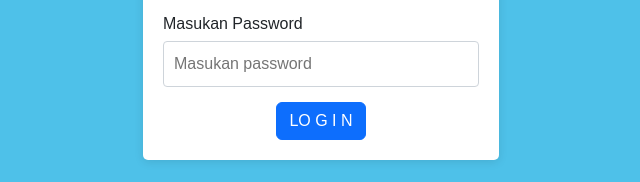
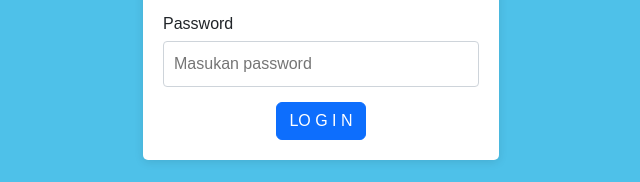
Before and after one commit to Galang0304/Web_DataMahasiswa, a plain HTML site: page index.html in a window 1280 px wide. Shown: the part 204-386 px from the top of the page, 319-959 px from the left. Drawn offline with Linux system fonts and the light colour scheme.

Commit message:
update-passowrd

```diff
--- a/index.html
+++ b/index.html
@@ -17,7 +17,7 @@
                     </div>
                     <label for="nama">Nama</label>
                     <input placeholder="Masukan Nama" type="text">
-                    <label for="password">Masukan Password</label>
+                    <label for="password">Password</label>
                     <input placeholder="Masukan password" type="password">
                     <div class="text-center">
                         <a class=" btn btn-primary" href="dashboard.html">LO G I N</a>
```
